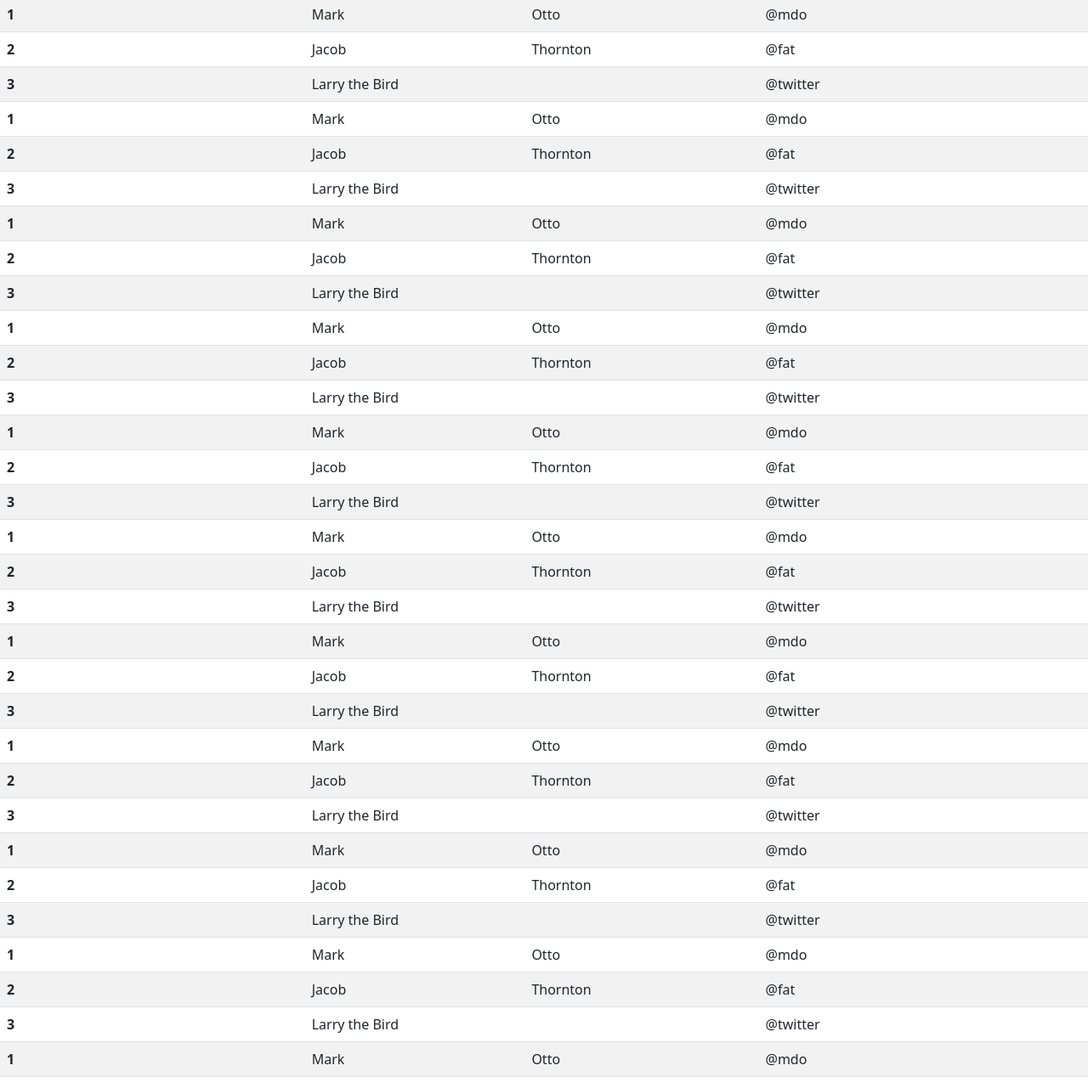
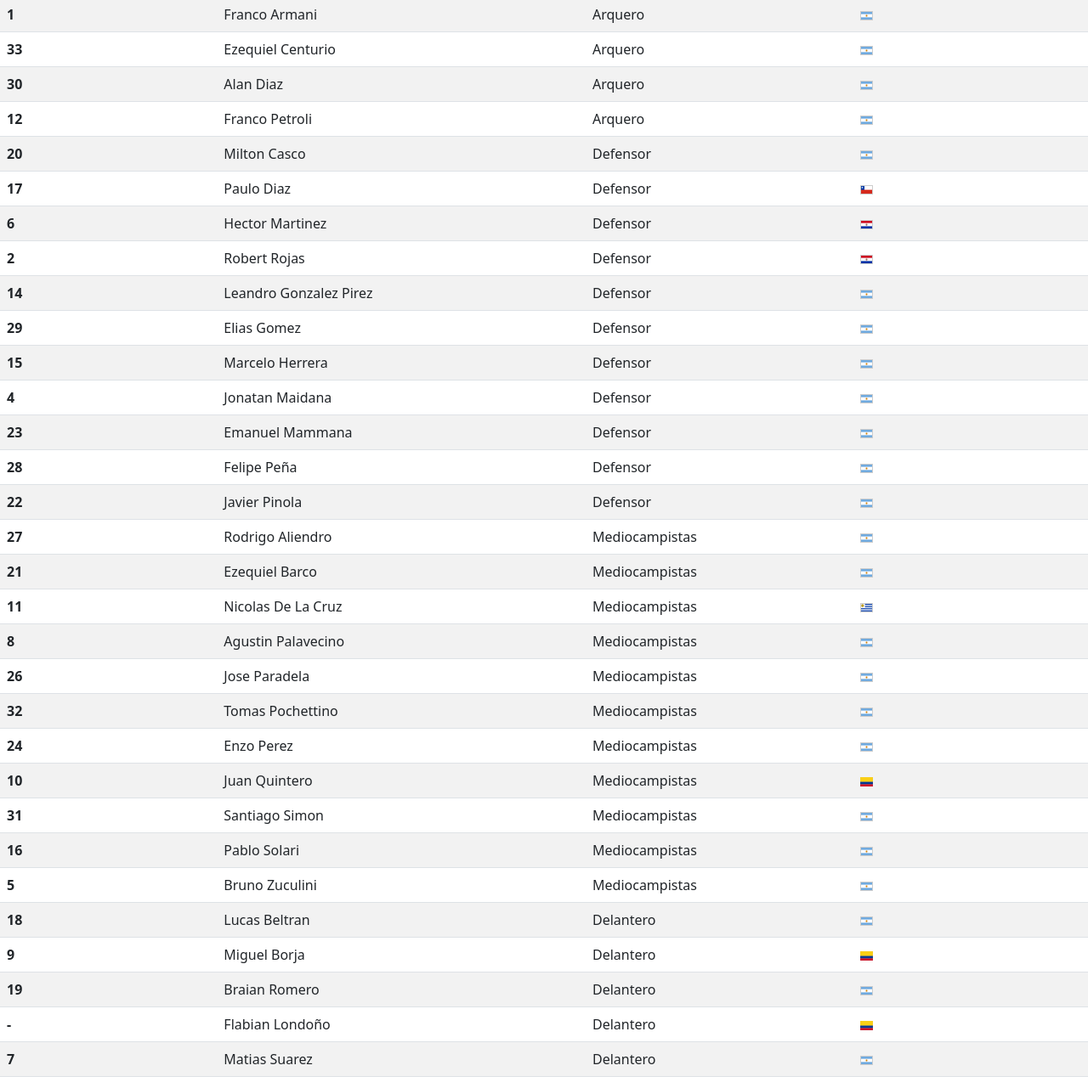
Before and after one commit to alvarob912/river-plate, a website: page pages/plantel.html in a window 1280 px wide. Shown: the part 614-1895 px from the top of the page at 85% size. Drawn offline with nearby package versions, Linux system fonts and the light colour scheme.

Commit message:
bootstrap a todo la pagina

```diff
--- a/css/style.css
+++ b/css/style.css
@@ -169,6 +169,9 @@ header{
     transform: scale(1.15, 1.15);
     transition: all 0.5s;
 }
+.carrousel__altura{
+    height: 1000px;
+}
 .secundario{
     display: flex;
 }
@@ -219,7 +222,7 @@ header{
 .river{
     grid-area: river;
     background-image: url("../resources/river-eliminado.jpg");
-    background-position: center;
+    background-position: top;
     background-size: cover;
     background-repeat: no-repeat;
 }
@@ -249,7 +252,7 @@ header{
     position: absolute;
     color: white;
     font-size: 60px;
-    top: 76%;
+    top: 66%;
     left: 0px;
     background-color: rgb(61, 61, 61);
 }
@@ -264,7 +267,7 @@ header{
     position: absolute;
     color: white;
     font-size: 30px;
-    top: 89%;
+    top: 77%;
     background-color: rgb(61, 61, 61);
 }
 .cruces{
@@ -354,6 +357,10 @@ header{
 .jugadores__lista{
     flex-direction: column;
 }
+.bandera__colom{
+    height: 11px;
+    width: 15px;
+}
 /* HISTORIA */
 .historia__uno{
     display: flex;
@@ -428,29 +435,35 @@ p{
 
 .principal__imagen--primera{
     width: auto;
-    height: auto;
+    height: 180px;
 }
 .principal__imagen--baja{
     width: auto;
-    height: auto;
+    height: 150px;
 }
 .principal__imagen{
     width: auto;
-    height: auto;
+    height: 250px;
 }
 .principal__titulo{
-    top: 54%;
+    top: 37%;
     font-size: 20px;
 }
 .principal__titulo--dos{
-    top: 88%;
+    background-color: transparent;
+    position: sticky;
+    top: 75%;
     font-size: 18px;
 }
 .principal__titulo--tres{
-    top: 110%;
+    background-color: transparent;
+    position: sticky;
+    top: 85%;
     font-size: 18px;
 }
 .principal__titulo--cuatro{
+    background-color: transparent;
+    position: sticky;
     top: 133%;
     font-size: 18px;
 }
@@ -473,6 +486,10 @@ p{
     grid-column: 1/2;
     grid-row: 3/4;
     }
+.carrousel__altura{
+    height: auto;
+    width: auto;
+}
 .secundario{
     flex-direction: column;
     justify-content: center;
@@ -525,15 +542,15 @@ p{
 }
 .libertadores__titulo{
     font-size: 20px;
-    top: 52%;
+    top: 28%;
 }
 .libertadores__titulo--dos{
     font-size: 15px;
-    top:70%;
+    top:42%;
 }
 .libertadores__titulo--tres{
     font-size: 15px;
-    top: 90%;
+    top: 58%;
 }
 .cruces{
     flex-wrap: wrap;
@@ -584,6 +601,8 @@ p{
 .fixture__copa--texto{
     padding: 0px;
 }
+
+
 /* PLANTEL */
 .plantel{
     flex-wrap: wrap;
@@ -623,7 +642,6 @@ p{
     width: 350px;
     height: 300px;
 }
-
 }
 /* MEDIA QUERIE DE TABLET */
 @media (min-width: 576px) and (max-width: 992px) {
--- a/pages/plantel.html
+++ b/pages/plantel.html
@@ -69,224 +69,189 @@
             <tbody>
                 <tr>
                     <th scope="row">1</th>
-                    <td>Mark</td>
-                    <td>Otto</td>
-                    <td>@mdo</td>
+                    <td>Franco Armani</td>
+                    <td>Arquero</td>
+                    <td><img src="../resources/bandera-argentina.png" alt="Argentina"></td>
+                </tr>
+                <tr>
+                    <th scope="row">33</th>
+                    <td>Ezequiel Centurio</td>
+                    <td>Arquero</td>
+                    <td><img src="../resources/bandera-argentina.png" alt="Argentina"></td>
+                </tr>
+                <tr>
+                    <th scope="row">30</th>
+                    <td>Alan Diaz</td>
+                    <td>Arquero</td>
+                    <td><img src="../resources/bandera-argentina.png" alt="Argentina"></td>
+                </tr>
+                <tr>
+                    <th scope="row">12</th>
+                    <td>Franco Petroli</td>
+                    <td>Arquero</td>
+                    <td><img src="../resources/bandera-argentina.png" alt="Argentina"></td>
+                </tr>
+                <tr>
+                    <th scope="row">20</th>
+                    <td>Milton Casco</td>
+                    <td>Defensor</td>
+                    <td><img src="../resources/bandera-argentina.png" alt="Argentina"></td>
+                </tr>
+                <tr>
+                    <th scope="row">17</th>
+                    <td>Paulo Diaz</td>
+                    <td>Defensor</td>
+                    <td><img src="../resources/bandera-chilena.png" alt="Chile"></td>
+                </tr>
+                <tr>
+                    <th scope="row">6</th>
+                    <td>Hector Martinez</td>
+                    <td>Defensor</td>
+                    <td><img src="../resources/bandera-paraguaya.png" alt="Paraguay"></td>
                 </tr>
                 <tr>
                     <th scope="row">2</th>
-                    <td>Jacob</td>
-                    <td>Thornton</td>
-                    <td>@fat</td>
+                    <td>Robert Rojas</td>
+                    <td>Defensor</td>
+                    <td><img src="../resources/bandera-paraguaya.png" alt="Paraguay"></td>
                 </tr>
                 <tr>
-                    <th scope="row">3</th>
-                    <td colspan="2">Larry the Bird</td>
-                    <td>@twitter</td>
+                    <th scope="row">14</th>
+                    <td>Leandro Gonzalez Pirez</td>
+                    <td>Defensor</td>
+                    <td><img src="../resources/bandera-argentina.png" alt="Argentina"></td>
                 </tr>
                 <tr>
-                    <th scope="row">1</th>
-                    <td>Mark</td>
-                    <td>Otto</td>
-                    <td>@mdo</td>
+                    <th scope="row">29</th>
+                    <td>Elias Gomez</td>
+                    <td>Defensor</td>
+                    <td><img src="../resources/bandera-argentina.png" alt="Argentina"></td>
                 </tr>
                 <tr>
-                    <th scope="row">2</th>
-                    <td>Jacob</td>
-                    <td>Thornton</td>
-                    <td>@fat</td>
+                    <th scope="row">15</th>
+                    <td>Marcelo Herrera</td>
+                    <td>Defensor</td>
+                    <td><img src="../resources/bandera-argentina.png" alt="Argentina"></td>
                 </tr>
                 <tr>
-                    <th scope="row">3</th>
-                    <td colspan="2">Larry the Bird</td>
-                    <td>@twitter</td>
+                    <th scope="row">4</th>
+                    <td>Jonatan Maidana</td>
+                    <td>Defensor</td>
+                    <td><img src="../resources/bandera-argentina.png" alt="Argentina"></td>
                 </tr>
                 <tr>
-                    <th scope="row">1</th>
-                    <td>Mark</td>
-                    <td>Otto</td>
-                    <td>@mdo</td>
+                    <th scope="row">23</th>
+                    <td>Emanuel Mammana</td>
+                    <td>Defensor</td>
+                    <td><img src="../resources/bandera-argentina.png" alt="Argentina"></td>
                 </tr>
                 <tr>
-                    <th scope="row">2</th>
-                    <td>Jacob</td>
-                    <td>Thornton</td>
-                    <td>@fat</td>
+                    <th scope="row">28</th>
+                    <td>Felipe Peña</td>
+                    <td>Defensor</td>
+                    <td><img src="../resources/bandera-argentina.png" alt="Argentina"></td>
                 </tr>
                 <tr>
-                    <th scope="row">3</th>
-                    <td colspan="2">Larry the Bird</td>
-                    <td>@twitter</td>
+                    <th scope="row">22</th>
+                    <td>Javier Pinola</td>
+                    <td>Defensor</td>
+                    <td><img src="../resources/bandera-argentina.png" alt="Argentina"></td>
                 </tr>
                 <tr>
-                    <th scope="row">1</th>
-                    <td>Mark</td>
-                    <td>Otto</td>
-                    <td>@mdo</td>
+                    <th scope="row">27</th>
+                    <td>Rodrigo Aliendro</td>
+                    <td>Mediocampistas</td>
+                    <td><img src="../resources/bandera-argentina.png" alt="Argentina"></td>
                 </tr>
                 <tr>
-                    <th scope="row">2</th>
-                    <td>Jacob</td>
-                    <td>Thornton</td>
-                    <td>@fat</td>
+                    <th scope="row">21</th>
+                    <td>Ezequiel Barco</td>
+                    <td>Mediocampistas</td>
+                    <td><img src="../resources/bandera-argentina.png" alt="Argentina"></td>
                 </tr>
                 <tr>
-                    <th scope="row">3</th>
-                    <td colspan="2">Larry the Bird</td>
-                    <td>@twitter</td>
+                    <th scope="row">11</th>
+                    <td>Nicolas De La Cruz</td>
+                    <td>Mediocampistas</td>
+                    <td><img src="../resources/bandera-uruguaya.png" alt="Uruguay"></td>
                 </tr>
                 <tr>
-                    <th scope="row">1</th>
-                    <td>Mark</td>
-                    <td>Otto</td>
-                    <td>@mdo</td>
+                    <th scope="row">8</th>
+                    <td>Agustin Palavecino</td>
+                    <td>Mediocampistas</td>
+                    <td><img src="../resources/bandera-argentina.png" alt="Argentina"></td>
                 </tr>
                 <tr>
-                    <th scope="row">2</th>
-                    <td>Jacob</td>
-                    <td>Thornton</td>
-                    <td>@fat</td>
+                    <th scope="row">26</th>
+                    <td>Jose Paradela</td>
+                    <td>Mediocampistas</td>
+                    <td><img src="../resources/bandera-argentina.png" alt="Argentina"></td>
                 </tr>
                 <tr>
-                    <th scope="row">3</th>
-                    <td colspan="2">Larry the Bird</td>
-                    <td>@twitter</td>
+                    <th scope="row">32</th>
+                    <td>Tomas Pochettino</td>
+                    <td>Mediocampistas</td>
+                    <td><img src="../resources/bandera-argentina.png" alt="Argentina"></td>
                 </tr>
                 <tr>
-                    <th scope="row">1</th>
-                    <td>Mark</td>
-                    <td>Otto</td>
-                    <td>@mdo</td>
+                    <th scope="row">24</th>
+                    <td>Enzo Perez</td>
+                    <td>Mediocampistas</td>
+                    <td><img src="../resources/bandera-argentina.png" alt="Argentina"></td>
                 </tr>
                 <tr>
-                    <th scope="row">2</th>
-                    <td>Jacob</td>
-                    <td>Thornton</td>
-                    <td>@fat</td>
+                    <th scope="row">10</th>
+                    <td>Juan Quintero</td>
+                    <td>Mediocampistas</td>
+                    <td><img class="bandera__colom" src="../resources/bandera-colombiana.png" alt="Colombia"></td>
                 </tr>
                 <tr>
-                    <th scope="row">3</th>
-                    <td colspan="2">Larry the Bird</td>
-                    <td>@twitter</td>
+                    <th scope="row">31</th>
+                    <td>Santiago Simon</td>
+                    <td>Mediocampistas</td>
+                    <td><img src="../resources/bandera-argentina.png" alt="Argentina"></td>
                 </tr>
                 <tr>
-                    <th scope="row">1</th>
-                    <td>Mark</td>
-                    <td>Otto</td>
-                    <td>@mdo</td>
+                    <th scope="row">16</th>
+                    <td>Pablo Solari</td>
+                    <td>Mediocampistas</td>
+                    <td><img src="../resources/bandera-argentina.png" alt="Argentina"></td>
                 </tr>
                 <tr>
-                    <th scope="row">2</th>
-                    <td>Jacob</td>
-                    <td>Thornton</td>
-                    <td>@fat</td>
+                    <th scope="row">5</th>
+                    <td>Bruno Zuculini</td>
+                    <td>Mediocampistas</td>
+                    <td><img src="../resources/bandera-argentina.png" alt="Argentina"></td>
                 </tr>
                 <tr>
-                    <th scope="row">3</th>
-                    <td colspan="2">Larry the Bird</td>
-                    <td>@twitter</td>
+                    <th scope="row">18</th>
+                    <td>Lucas Beltran</td>
+                    <td>Delantero</td>
+                    <td><img src="../resources/bandera-argentina.png" alt="Argentina"></td>
                 </tr>
                 <tr>
-                    <th scope="row">1</th>
-                    <td>Mark</td>
-                    <td>Otto</td>
-                    <td>@mdo</td>
+                    <th scope="row">9</th>
+                    <td>Miguel Borja</td>
+                    <td>Delantero</td>
+                    <td><img class="bandera__colom" src="../resources/bandera-colombiana.png" alt="Colombia"></td>
                 </tr>
                 <tr>
-                    <th scope="row">2</th>
-                    <td>Jacob</td>
-                    <td>Thornton</td>
-                    <td>@fat</td>
+                    <th scope="row">19</th>
+                    <td>Braian Romero</td>
+                    <td>Delantero</td>
+                    <td><img src="../resources/bandera-argentina.png" alt="Argentina"></td>
                 </tr>
                 <tr>
-                    <th scope="row">3</th>
-                    <td colspan="2">Larry the Bird</td>
-                    <td>@twitter</td>
+                        <th scope="row">-</th>
+                        <td>Flabian Londoño</td>
+                        <td>Delantero</td>
+                        <td><img class="bandera__colom" src="../resources/bandera-colombiana.png" alt="Colombia"></td>
                 </tr>
                 <tr>
-                    <th scope="row">1</th>
-                    <td>Mark</td>
-                    <td>Otto</td>
-                    <td>@mdo</td>
-                </tr>
-                <tr>
-                    <th scope="row">2</th>
-                    <td>Jacob</td>
-                    <td>Thornton</td>
-                    <td>@fat</td>
-                </tr>
-                <tr>
-                    <th scope="row">3</th>
-                    <td colspan="2">Larry the Bird</td>
-                    <td>@twitter</td>
-                </tr>
-                <tr>
-                    <th scope="row">1</th>
-                    <td>Mark</td>
-                    <td>Otto</td>
-                    <td>@mdo</td>
-                </tr>
-                <tr>
-                    <th scope="row">2</th>
-                    <td>Jacob</td>
-                    <td>Thornton</td>
-                    <td>@fat</td>
-                </tr>
-                <tr>
-                    <th scope="row">3</th>
-                    <td colspan="2">Larry the Bird</td>
-                    <td>@twitter</td>
-                </tr>
-                <tr>
-                    <th scope="row">1</th>
-                    <td>Mark</td>
-                    <td>Otto</td>
-                    <td>@mdo</td>
-                </tr>
-                <tr>
-                    <th scope="row">2</th>
-                    <td>Jacob</td>
-                    <td>Thornton</td>
-                    <td>@fat</td>
-                </tr>
-                <tr>
-                    <th scope="row">3</th>
-                    <td colspan="2">Larry the Bird</td>
-                    <td>@twitter</td>
-                </tr>
-                <tr>
-                    <th scope="row">1</th>
-                    <td>Mark</td>
-                    <td>Otto</td>
-                    <td>@mdo</td>
-                </tr>
-                <tr>
-                    <th scope="row">2</th>
-                    <td>Jacob</td>
-                    <td>Thornton</td>
-                    <td>@fat</td>
-                </tr>
-                <tr>
-                    <th scope="row">3</th>
-                    <td colspan="2">Larry the Bird</td>
-                    <td>@twitter</td>
-                </tr>
-                <tr>
-                    <th scope="row">1</th>
-                    <td>Mark</td>
-                    <td>Otto</td>
-                    <td>@mdo</td>
-                </tr>
-                <tr>
-                    <th scope="row">2</th>
-                    <td>Jacob</td>
-                    <td>Thornton</td>
-                    <td>@fat</td>
-                </tr>
-                <tr>
-                    <th scope="row">3</th>
-                    <td colspan="2">Larry the Bird</td>
-                    <td>@twitter</td>
+                    <th scope="row">7</th>
+                    <td>Matias Suarez</td>
+                    <td>Delantero</td>
+                    <td><img src="../resources/bandera-argentina.png" alt="Argentina"></td>
                 </tr>
             </tbody>
         </table>
```
Also changed, not shown: index.html (+7 -17 lines), pages/fixture.html (+16 -4 lines), pages/historia.html (+3 -3 lines), pages/libertadores.html (+23 -0 lines), resources/bandera-argentina.png (added), resources/bandera-chilena.png (added), resources/bandera-colombiana.png (added), resources/bandera-paraguaya.png (added), resources/bandera-uruguaya.png (added), resources/rivercarrlanus.jpg.
